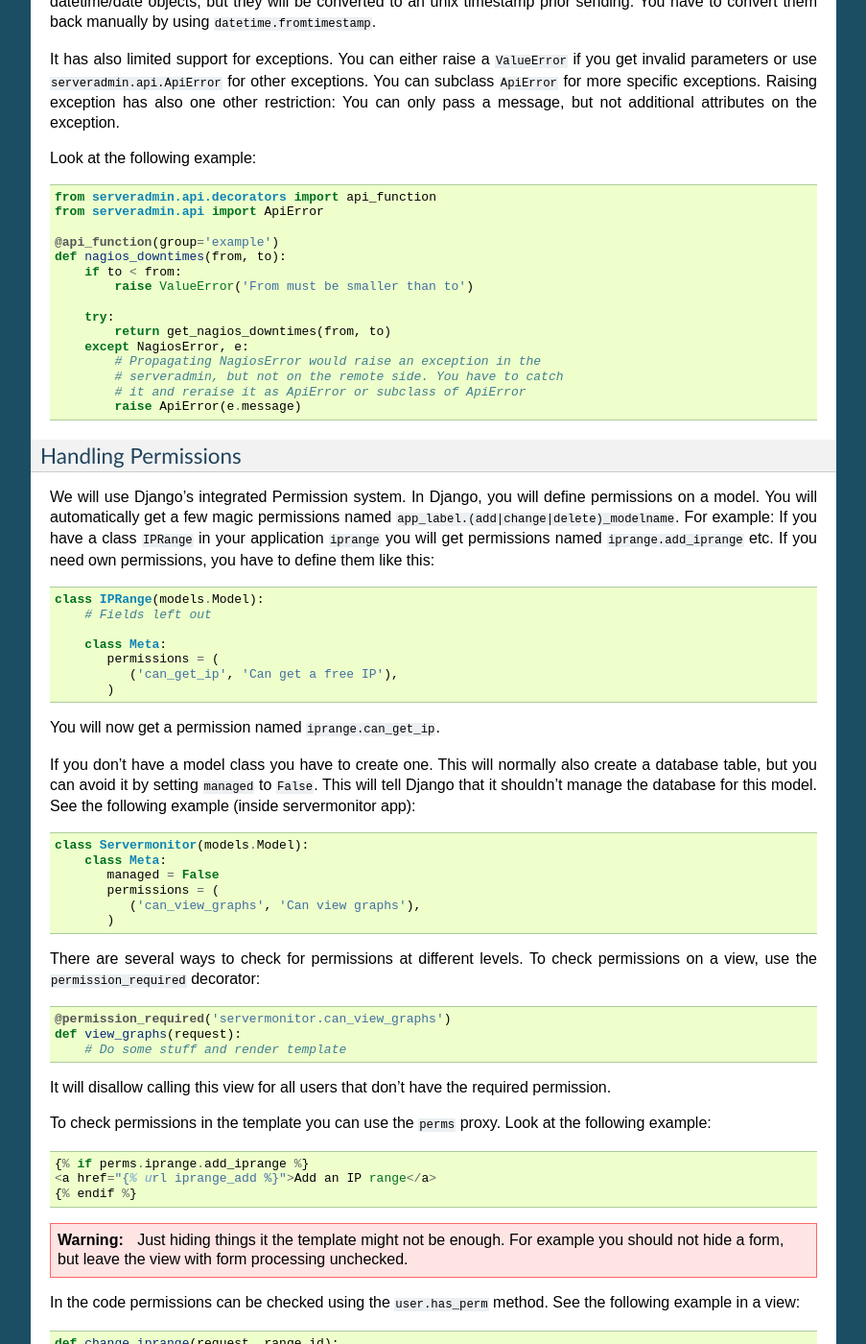
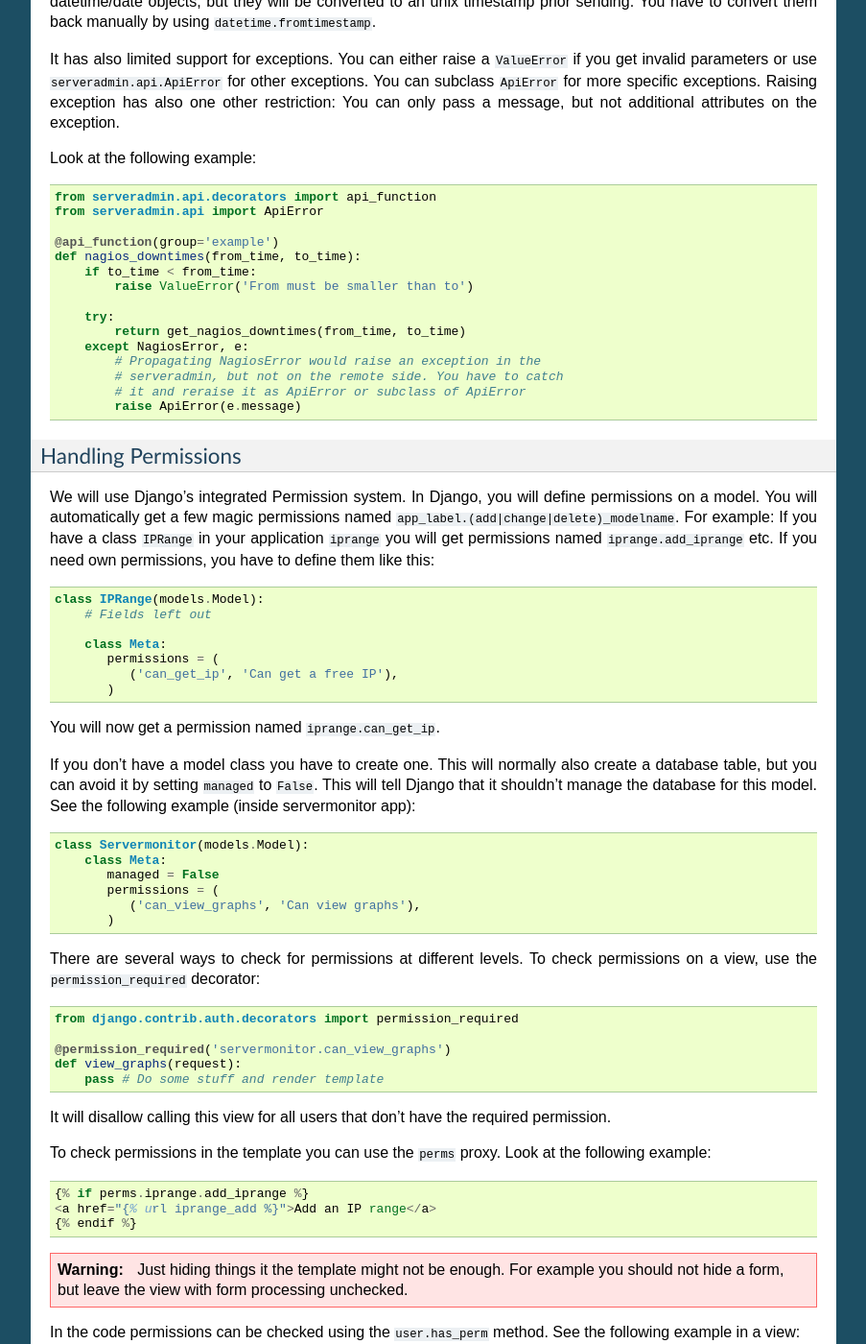
Before and after one commit to innogames/serveradmin, a Sphinx documentation site: the page built from docs/extending.rst, in a window 1280 px wide and 1400 px high, scrolled down 4797 px. Shown: the whole window at 96% size, without its empty margins (198-1101 px from the left). Built offline with Sphinx 7.4.7, drawn with Linux system fonts in a browser that asks for light colours; formulas are drawn with MathJax 3.

```diff
--- a/docs/extending.rst
+++ b/docs/extending.rst
@@ -293,12 +293,12 @@ Look at the following example::
    from serveradmin.api import ApiError
 
    @api_function(group='example')
-   def nagios_downtimes(from, to):
-       if to < from:
+   def nagios_downtimes(from_time, to_time):
+       if to_time < from_time:
            raise ValueError('From must be smaller than to')
 
        try:
-           return get_nagios_downtimes(from, to)
+           return get_nagios_downtimes(from_time, to_time)
        except NagiosError, e:
            # Propagating NagiosError would raise an exception in the
            # serveradmin, but not on the remote side. You have to catch
@@ -341,9 +341,11 @@ for this model. See the following example (inside servermonitor app)::
 There are several ways to check for permissions at different levels. To check
 permissions on a view, use the ``permission_required`` decorator::
 
+   from django.contrib.auth.decorators import permission_required
+
    @permission_required('servermonitor.can_view_graphs')
    def view_graphs(request):
-       # Do some stuff and render template
+       pass # Do some stuff and render template
 
 It will disallow calling this view for all users that don't have the required
 permission.
@@ -372,7 +374,7 @@ the following example in a view::
           if action == 'delete' and can_delete:
               ip_range.delete()
           if action == 'edit' and can_edit:
-              # edit ip range
+              pass # edit ip range
 
 To grant permissions to users, use the Django admin interface. Superusers will
 have all permissions be default.
```
